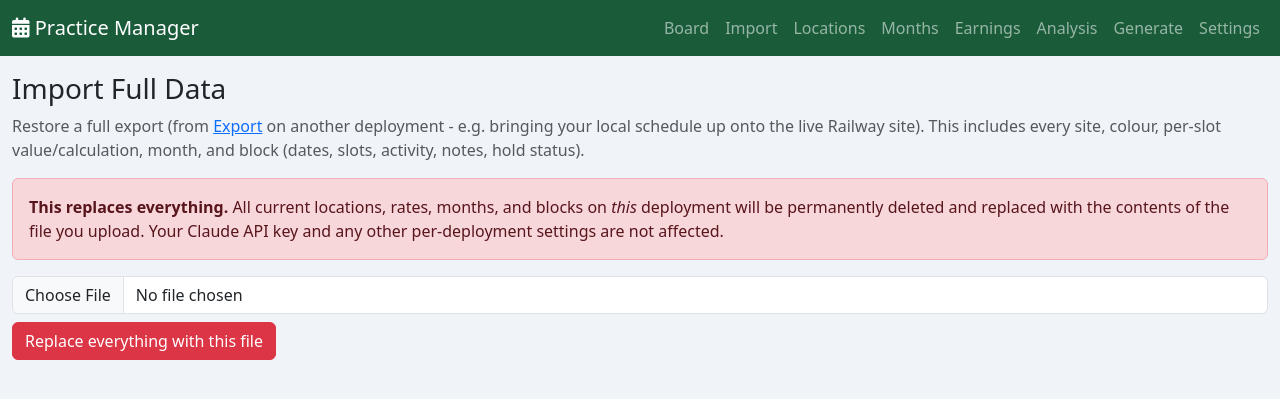
After one commit to jcypowh/practice-manager, a Flask app: page /import-data in a window 1280 px wide. The commit adds this page. Shown: the top 399 px of the page. Run offline with Flask 3, Linux system fonts and the light colour scheme; some libraries are stand-ins or nearby versions.

Commit message:
Add full data export/import for moving between deployments
Dumps every location (colours, category), site+activity rate (values
and formulas), month, and block (dates, slots, activity, notes, hold
status) as one JSON file, and a matching import that replaces
everything on the target deployment - so the local schedule can be
migrated onto the live Railway site (or vice versa) without manually
re-entering colours, rates, or bookings.

Co-Authored-By: Claude Sonnet 5 <noreply@anthropic.com>

```diff
--- a/app.py
+++ b/app.py
@@ -7,7 +7,7 @@ import datetime
 from pathlib import Path
 from io import BytesIO
 
-from flask import Flask, g, render_template, request, redirect, url_for, flash, jsonify
+from flask import Flask, g, render_template, request, redirect, url_for, flash, jsonify, Response
 import openpyxl
 
 import importer
@@ -843,6 +843,90 @@ def test_claude():
     return redirect(url_for('settings_page'))
 
 
+# ---------------------------------------------------------------- Export / Import (full data)
+
+EXPORT_TABLES = ['locations', 'location_activity_rates', 'months', 'blocks']
+# claude_api_key is deliberately excluded - each deployment manages its own key.
+EXPORT_CONFIG_KEYS = ['analysis_trailing_months', 'utilization_flag_threshold', 'analysis_overbook_threshold']
+
+
+@app.route('/export')
+def export_data():
+    """Dump every table that defines 'what the schedule looks like' - sites, colours,
+    per-slot values/formulas, months, and every block (date/slot/activity/notes/status) -
+    as one JSON file. Pairs with /import-data to move this exactly onto another deployment
+    (e.g. local -> Railway) without re-entering colours/rates/holds by hand."""
+    db = get_db()
+    data = {'exported_at': datetime.datetime.now().isoformat(), 'version': 1}
+    for table in EXPORT_TABLES:
+        rows = db.execute(f'SELECT * FROM {table}').fetchall()
+        data[table] = [dict(r) for r in rows]
+    cfg_rows = db.execute(
+        f"SELECT key, value FROM config WHERE key IN ({','.join('?' * len(EXPORT_CONFIG_KEYS))})",
+        EXPORT_CONFIG_KEYS).fetchall()
+    data['config'] = {r['key']: r['value'] for r in cfg_rows}
+    payload = json.dumps(data, indent=2)
+    filename = f"practice_manager_export_{datetime.date.today().isoformat()}.json"
+    return Response(payload, mimetype='application/json',
+                     headers={'Content-Disposition': f'attachment; filename="{filename}"'})
+
+
+@app.route('/import-data', methods=['GET', 'POST'])
+def import_data_page():
+    if request.method == 'POST':
+        file = request.files.get('file')
+        if not file or not file.filename:
+            flash('Please choose an export file to upload.', 'warning')
+            return redirect(url_for('import_data_page'))
+        try:
+            payload = json.loads(file.read().decode('utf-8'))
+        except (ValueError, UnicodeDecodeError) as e:
+            flash(f'Could not read that file: {e}', 'danger')
+            return redirect(url_for('import_data_page'))
+
+        db = get_db()
+        counts = {t: len(payload.get(t, [])) for t in EXPORT_TABLES}
+        try:
+            # Child tables first, then parents, mirroring foreign-key direction both ways.
+            # import_log.month_id also references months (no cascade) - it's just an audit
+            # trail, not schedule data, so it's cleared rather than exported/imported.
+            db.execute('DELETE FROM blocks')
+            db.execute('DELETE FROM location_activity_rates')
+            db.execute('DELETE FROM board_snapshots')
+            db.execute('DELETE FROM import_log')
+            db.execute('DELETE FROM months')
+            db.execute('DELETE FROM locations')
+
+            for loc in payload.get('locations', []):
+                cols = list(loc.keys())
+                db.execute(f'INSERT INTO locations ({",".join(cols)}) VALUES ({",".join(":" + c for c in cols)})', loc)
+            for m in payload.get('months', []):
+                cols = list(m.keys())
+                db.execute(f'INSERT INTO months ({",".join(cols)}) VALUES ({",".join(":" + c for c in cols)})', m)
+            for rate in payload.get('location_activity_rates', []):
+                cols = list(rate.keys())
+                db.execute(f'INSERT INTO location_activity_rates ({",".join(cols)}) '
+                           f'VALUES ({",".join(":" + c for c in cols)})', rate)
+            for b in payload.get('blocks', []):
+                cols = list(b.keys())
+                db.execute(f'INSERT INTO blocks ({",".join(cols)}) VALUES ({",".join(":" + c for c in cols)})', b)
+            for k, v in payload.get('config', {}).items():
+                if k in EXPORT_CONFIG_KEYS:
+                    db.execute('INSERT OR REPLACE INTO config(key, value) VALUES (?, ?)', (k, v))
+            db.commit()
+        except Exception as e:
+            db.rollback()
+            flash(f'Import failed, no changes were made: {e}', 'danger')
+            return redirect(url_for('import_data_page'))
+
+        flash(f"Import complete - replaced everything with: {counts['locations']} locations, "
+              f"{counts['location_activity_rates']} site/activity rates, {counts['months']} months, "
+              f"{counts['blocks']} blocks.", 'success')
+        return redirect(url_for('index'))
+
+    return render_template('import_data.html')
+
+
 # ---------------------------------------------------------------- Months
 
 @app.route('/months')
--- /dev/null
+++ b/templates/import_data.html
@@ -0,0 +1,19 @@
+{% extends 'base.html' %}
+{% block title %}Import Full Data{% endblock %}
+{% block content %}
+<h3>Import Full Data</h3>
+<p class="text-muted">Restore a full export (from <a href="{{ url_for('export_data') }}">Export</a> on another
+deployment - e.g. bringing your local schedule up onto the live Railway site). This includes every site, colour,
+per-slot value/calculation, month, and block (dates, slots, activity, notes, hold status).</p>
+
+<div class="alert alert-danger">
+  <strong>This replaces everything.</strong> All current locations, rates, months, and blocks on <em>this</em>
+  deployment will be permanently deleted and replaced with the contents of the file you upload. Your Claude API
+  key and any other per-deployment settings are not affected.
+</div>
+
+<form method="post" enctype="multipart/form-data" onsubmit="return confirm('This will delete ALL current locations, rates, months, and blocks on this deployment and replace them with the uploaded file. Continue?');">
+  <div class="mb-2"><input type="file" name="file" class="form-control" accept=".json" required></div>
+  <button class="btn btn-danger" type="submit">Replace everything with this file</button>
+</form>
+{% endblock %}
```
Also changed, not shown: templates/settings.html (+7 -0 lines).
